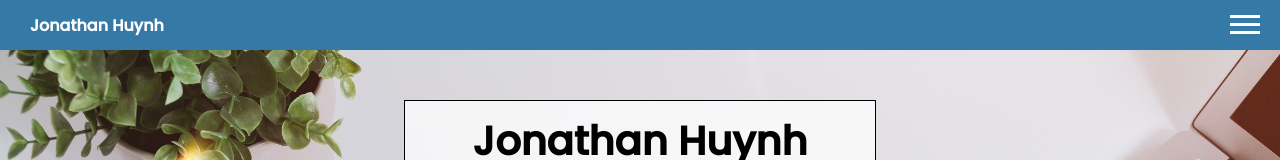
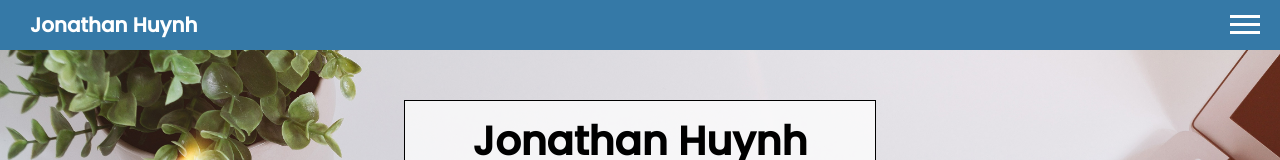
Before and after one commit to jonhuynh05/jonhuynh05.github.io, a React (Create React App) app: page / in a window 1280 px wide. In both pictures the pointer is over the link "Jonathan Huynh". Shown: the top 160 px of the page. Built offline with nearby package versions, Linux system fonts and the light colour scheme.

Commit message:
fix name hover

```diff
--- a/src/Nav/nav.css
+++ b/src/Nav/nav.css
@@ -67,7 +67,6 @@ nav {
 }
 
 #hamburger-container{
-  /* visibility: hidden; */
   display: flex;
   width: 100%;
   justify-content: flex-end;
@@ -89,3 +88,7 @@ nav {
 #hamburger-stack:hover{
   background-color: rgb(35, 83, 117);
 }
+
+#nav-a-name:hover{
+  font-size: 20px;
+}
```
